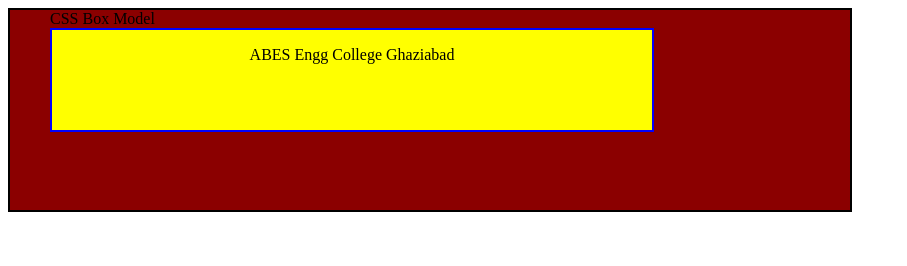
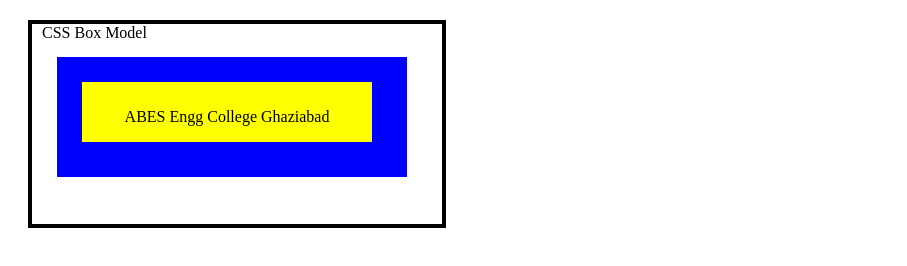
Before and after one commit to 2025b01010558/CSS-CSE24, a plain HTML site: page css box model.html in a window 1280 px wide. Shown: the whole page, without its empty margins (0-907 px from the left). Drawn offline with Linux system fonts and the light colour scheme.

Commit message:
box model

```diff
--- a/css box model.html
+++ b/css box model.html
@@ -7,10 +7,14 @@
      <link rel="stylesheet" href="style_css box model.css">
 </head>
 <body>
-    <div id="box1">
+     <div class="box1">
         <h>CSS Box Model</h>
-        <div id="box2">
-            <p>ABES Engg College Ghaziabad</p>
+        <div class="box2">
+
+            <div class="box3">
+                <p>ABES Engg College Ghaziabad</p>
+
+            </div>
         </div>
     </div>
 
--- /dev/null
+++ b/style display_block.css
@@ -0,0 +1,11 @@
+div{
+    height: 300px;
+    width: 600px;
+    border: 2px solid black;
+}
+#heading1{
+    background-color: aqua;
+}
+h3{
+    background-color: blueviolet;
+}
--- a/style_css box model.css
+++ b/style_css box model.css
@@ -1,20 +1,32 @@
-#box1{
-    border:2px solid black ;
-    width: 800px;
+.box1{
+    border:4px solid black ;
+    width: 400px;
     height: 200px;
-    background-color: darkred;
-    padding-left: 40px;
+    background-color: white;
+    padding-left: 10px;
+    margin: 20px;
 
 
 }
-#box2{
-     border:2px solid blue ;
-    width: 600px;
-    height: 100px;
-    background-color: yellow;
+.box2{
+
+    width: 320px;
+    height: 90px;
+    background: blue;
+    margin: 15px;
+    padding: 15px;
+
 
 
 }
+.box3{
+    margin: 10px;
+    padding: 10px;
+    width: 270px;
+    height: 40px;
+    background-color: yellow;
+}
 p{
     text-align: center;
+    align-items: center;
 }
```
Also changed, not shown: display block.html (added, +17 -0 lines).
